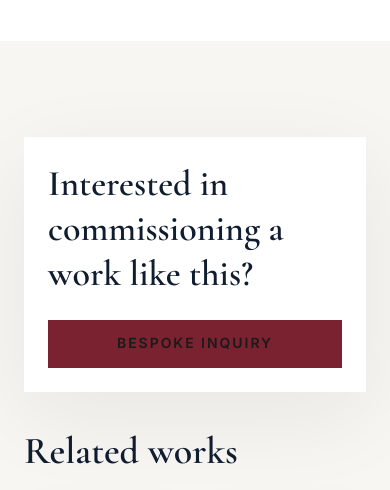
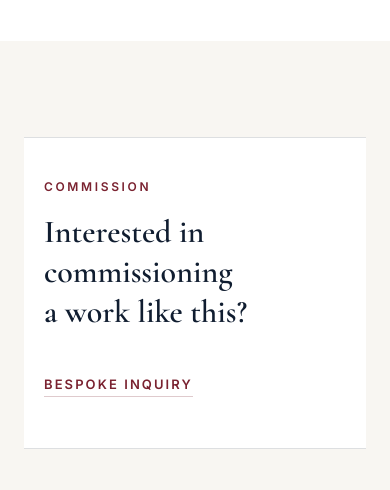
Before and after one commit to ZhaoTingYou/DEAHO-SITE, a Next.js app: page /en/specialty/collection/ring-01 in a window 390 px wide. Shown: the part 3320-3810 px from the top of the page. Built offline with nearby package versions, Linux system fonts and the light colour scheme; no server answers; a web font is replaced by a local one.

Commit message:
Refine header and collection CTA

```diff
--- a/app/[locale]/(site)/specialty/collection/[slug]/page.tsx
+++ b/app/[locale]/(site)/specialty/collection/[slug]/page.tsx
@@ -179,13 +179,23 @@ export default async function CollectionDetailPage({params}: Props) {
 
       <section className="bg-bg py-section">
         <div className="mx-auto max-w-[1440px] space-y-10 px-container">
-          <Reveal className="grid gap-6 bg-white p-6 shadow-[0_24px_88px_rgba(16,29,48,0.07)] md:grid-cols-[1fr_auto] md:items-center">
-            <p className="font-heading text-[clamp(36px,5vw,68px)] font-semibold leading-tight text-primary">
-              {text.ctaTitle}
-            </p>
-            <Link href={withLocale(locale, `/contact?type=bespoke&source=collection&item=${slug}`)} className="min-h-12 border border-accent bg-accent px-6 py-3 text-center font-body text-sm font-semibold uppercase tracking-[0.14em] text-white transition duration-hover ease-brand hover:bg-primary">
-              {text.cta}
-            </Link>
+          <Reveal className="border-y border-hairline bg-white px-5 py-10 md:px-8 md:py-12">
+            <div className="max-w-4xl space-y-7">
+              <div className="space-y-4">
+                <p className="font-body text-eyebrow font-semibold uppercase tracking-[0.22em] text-accent">
+                  COMMISSION
+                </p>
+                <p className="font-heading text-[clamp(32px,5vw,62px)] font-semibold leading-tight text-primary [text-wrap:balance]">
+                  {text.ctaTitle}
+                </p>
+              </div>
+              <Link
+                href={withLocale(locale, `/contact?type=bespoke&source=collection&item=${slug}`)}
+                className="consult-cta consult-cta--accent consult-cta--large w-fit shrink-0"
+              >
+                <span className="consult-cta__label">{text.cta}</span>
+              </Link>
+            </div>
           </Reveal>
           <Reveal>
             <h2 className="font-heading text-[clamp(38px,6vw,74px)] font-semibold leading-none text-primary">
--- a/app/globals.css
+++ b/app/globals.css
@@ -162,6 +162,7 @@ select {
   letter-spacing: .14em;
   color: var(--consult-fg);
   text-transform: uppercase;
+  white-space: nowrap;
   transition:
     color var(--dur-hover) var(--ease),
     transform var(--dur-hover) var(--ease);
--- a/components/site/site-header.tsx
+++ b/components/site/site-header.tsx
@@ -71,6 +71,8 @@ const instantItemVariants = {
   hidden: {opacity: 1, y: 0},
   visible: {opacity: 1, y: 0}
 };
+
+const showExternalHeaderLinks = false;
 
 export function SiteHeader({locale}: SiteHeaderProps) {
   const pathname = usePathname();
@@ -288,6 +290,8 @@ export function SiteHeader({locale}: SiteHeaderProps) {
 
             <span className="h-3 w-px bg-current opacity-25" aria-hidden="true" />
 
+            {showExternalHeaderLinks ? (
+              <>
                 <div className="flex items-center gap-4">
                   <ExternalSiteLink label="대호" href={externalLinks.daeho} className="site-nav-link no-underline" />
                   <ExternalSiteLink label="OH" href={externalLinks.oh} className="site-nav-link no-underline" />
@@ -295,6 +299,8 @@ export function SiteHeader({locale}: SiteHeaderProps) {
                 </div>
 
                 <span className="h-3 w-px bg-current opacity-25" aria-hidden="true" />
+              </>
+            ) : null}
 
             <Link
               href={withLocale(locale, '/contact')}
@@ -580,6 +586,7 @@ export function SiteHeader({locale}: SiteHeaderProps) {
               <span className="consult-cta__label">{contactLabel}</span>
             </Link>
 
+            {showExternalHeaderLinks ? (
               <div className="mt-12 border-t border-hairline pt-8">
                 <p className="font-body text-xs font-semibold uppercase tracking-[0.18em] text-subtext">
                   Other sites
@@ -590,6 +597,7 @@ export function SiteHeader({locale}: SiteHeaderProps) {
                   <ExternalSiteLink label="VULCAN" href={externalLinks.vulcan} className="site-nav-link no-underline" />
                 </div>
               </div>
+            ) : null}
           </motion.div>
         ) : null}
       </AnimatePresence>
```
Lines whose indentation alone changed are shown as unchanged.
